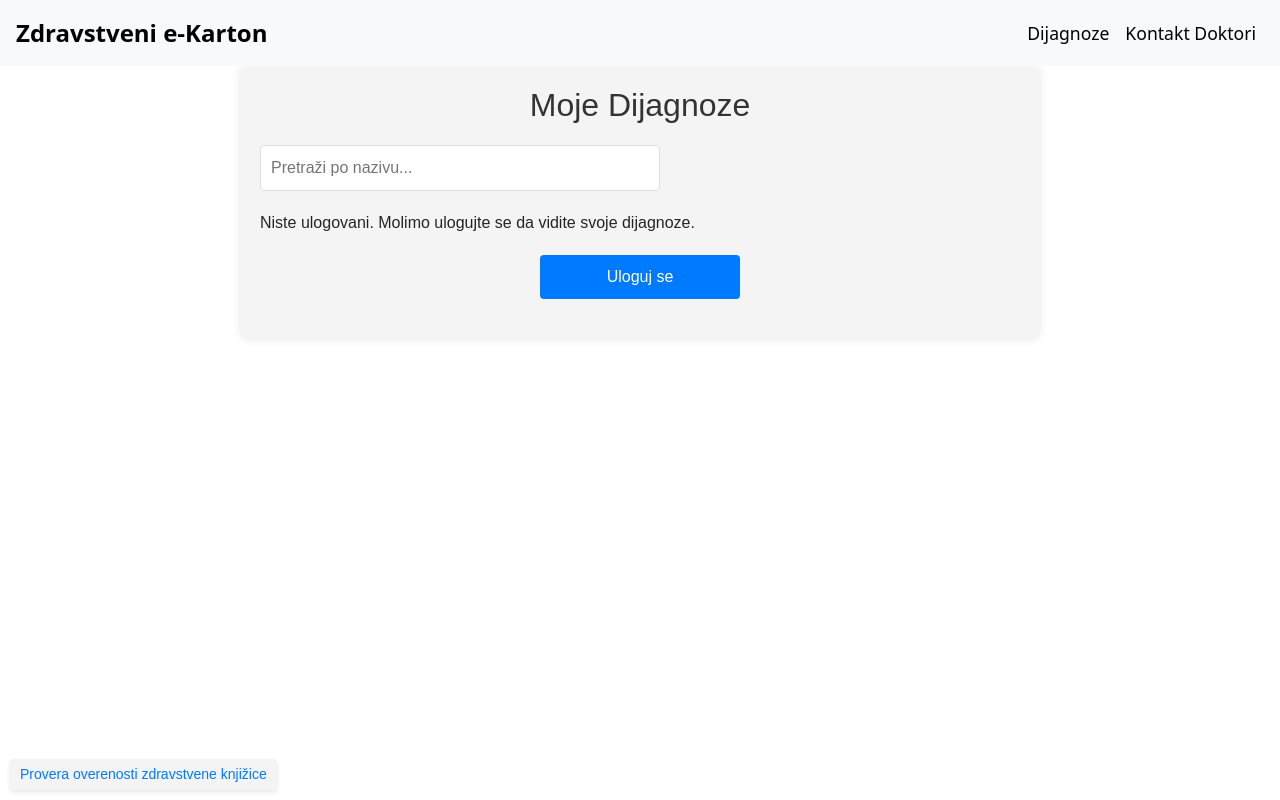
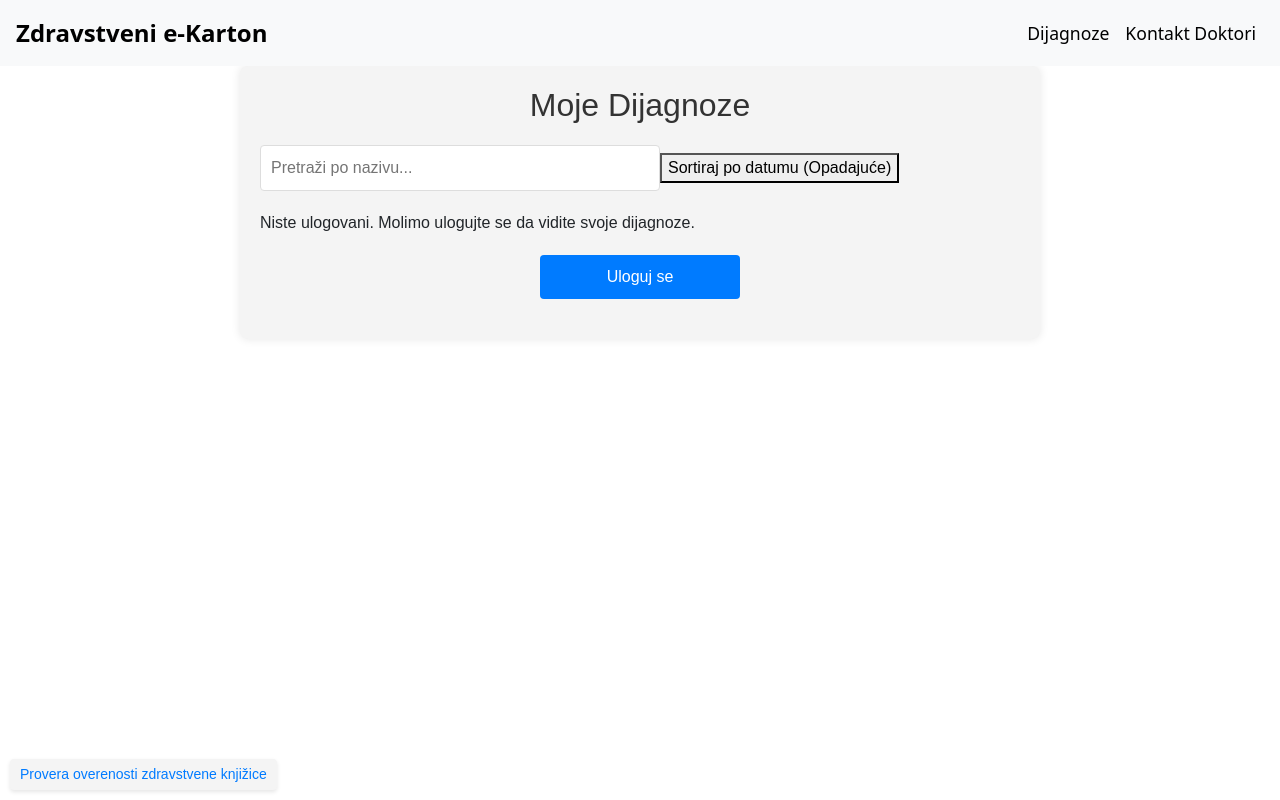
Before and after one commit to elab-development/internet-tehnologije-projekat-appzdravstveniekarton_2019_0285, a React (Create React App) app in the folder React/zdravstveni-e-karton/: page /dijagnoze in a window 1280 px wide. Built offline with nearby package versions, Linux system fonts and the light colour scheme.

Commit message:
Dodato sortiranje po datumu postavljanja dijagnoze

```diff
--- a/React/zdravstveni-e-karton/src/pages/Dijagnoze.js
+++ b/React/zdravstveni-e-karton/src/pages/Dijagnoze.js
@@ -11,6 +11,7 @@ const HomePage = () => {
   const [searchTerm, setSearchTerm] = useState('');
   const [isLoggedIn, setIsLoggedIn] = useState(false);
   const [currentPage, setCurrentPage] = useState(1);
+  const [sortOrder, setSortOrder] = useState('desc'); // Sortiranje po datumu, silazno kao podrazumevano
   const diagnosesPerPage = 5;
   const navigate = useNavigate();
 
@@ -102,6 +103,15 @@ const HomePage = () => {
     }
   };
 
+  const sortDiagnoses = (order) => {
+    const sortedDiagnoses = [...filteredDiagnoses].sort((a, b) => {
+      const dateA = new Date(a.created_at);
+      const dateB = new Date(b.created_at);
+      return order === 'asc' ? dateA - dateB : dateB - dateA;
+    });
+    setFilteredDiagnoses(sortedDiagnoses);
+  };
+
   const indexOfLastDiagnosis = currentPage * diagnosesPerPage;
   const indexOfFirstDiagnosis = indexOfLastDiagnosis - diagnosesPerPage;
   const currentDiagnoses = filteredDiagnoses.slice(indexOfFirstDiagnosis, indexOfLastDiagnosis);
@@ -118,6 +128,15 @@ const HomePage = () => {
         value={searchTerm}
         onChange={handleSearch}
       />
+
+      {/* Dugme za sortiranje po datumu */}
+      <button onClick={() => {
+        const newOrder = sortOrder === 'asc' ? 'desc' : 'asc';
+        setSortOrder(newOrder);
+        sortDiagnoses(newOrder);
+      }}>
+        Sortiraj po datumu ({sortOrder === 'asc' ? 'Rastuće' : 'Opadajuće'})
+      </button>
 
       {isLoggedIn ? (
         <ul>
```
